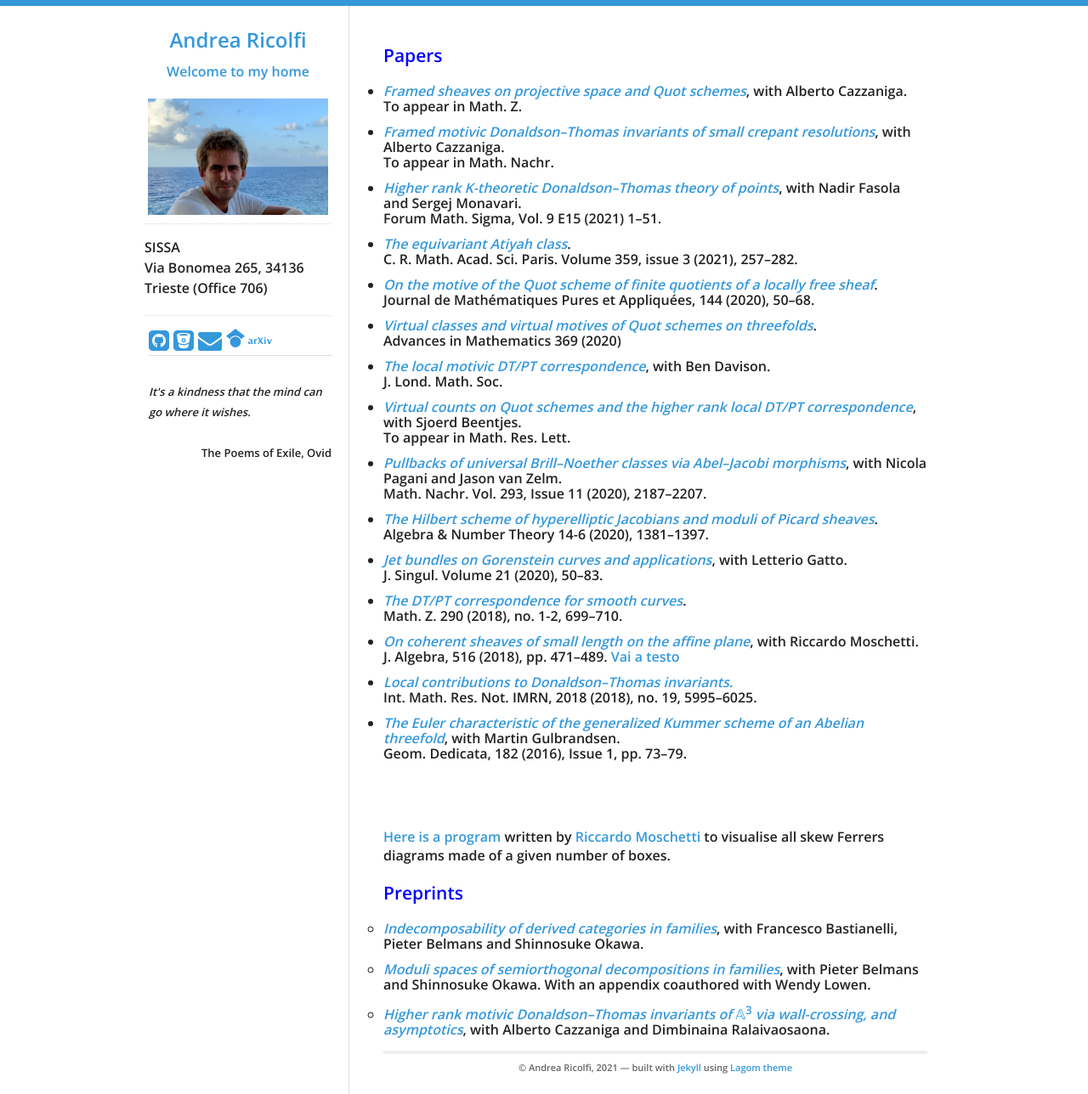
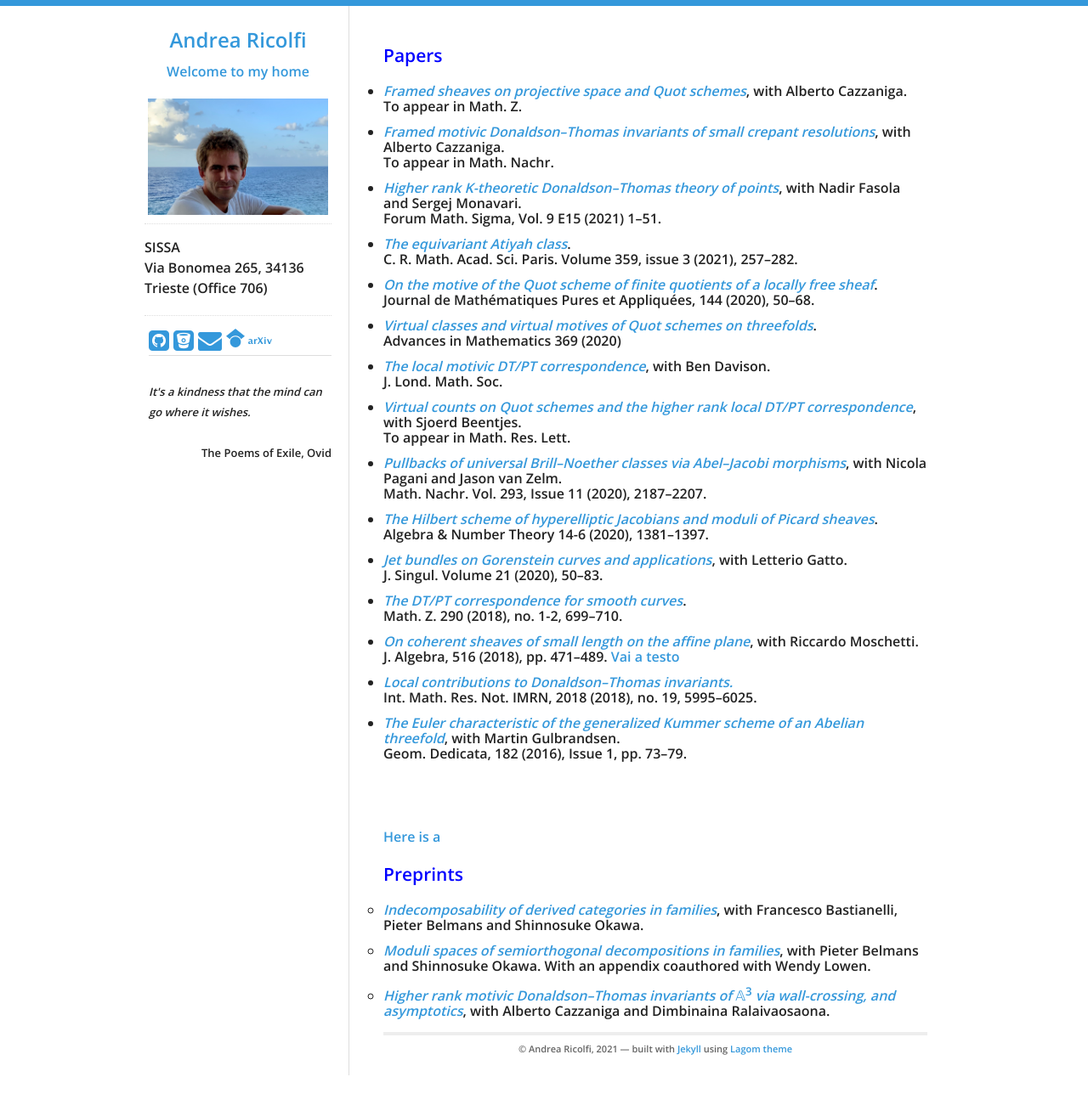
Before and after one commit to atricolfi/atricolfi.github.io, a Jekyll site: the page built from MATHEMATICS/Papers.html, in a window 1280 px wide. Shown: the whole page at 85% size. Built offline with Jekyll 4.4.1, drawn with Linux system fonts in a browser that asks for light colours; after the commit the page ends 1266 px from its top, so only the background shows below that.

Commit message:
Update Papers.html

```diff
--- a/MATHEMATICS/Papers.html
+++ b/MATHEMATICS/Papers.html
@@ -105,11 +105,8 @@ Geom. Dedicata, 182 (2016), Issue 1, pp. 73&#8211;79.
    <br>
    <br>
    <br>
-
- <a name="sfd"> <!--<font size="2.7" color="#9B142B"> ... </font>-->
-    Here is a <a href="moduli.html">program</a> written by <a href="https://sites.google.com/site/moschettiriccardo/">Riccardo Moschetti</a>
-  to visualise all skew Ferrers diagrams made of a given number of boxes.
-   </a>
+  <!--<font size="2.7" color="#9B142B"> ... </font>-->
+ <a name="sfd">Here is a</a>
 
   </ul>
 </div>
```
